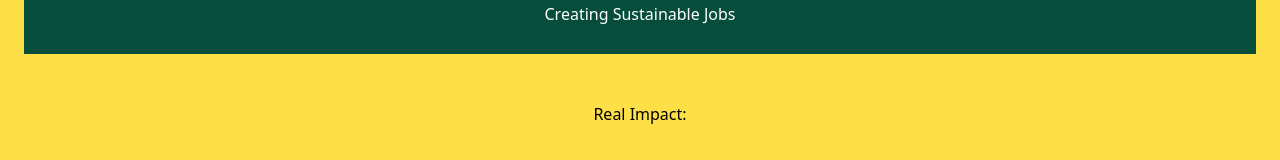
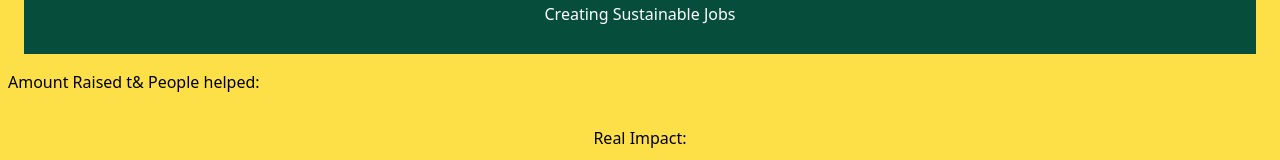
Before and after one commit to treva556/ngo, a Next.js app: page / in a window 1280 px wide. Shown: the part 1216-1376 px from the top of the page. Built offline with nearby package versions, Linux system fonts and the light colour scheme.

Commit message:
milestone 3

```diff
--- a/app/page.js
+++ b/app/page.js
@@ -65,6 +65,9 @@ export default function Home() {
             Creating Sustainable Jobs
           </div>
         </div>
+        <div>
+          <h7>Amount Raised t& People helped:</h7>
+        </div>
 
         <div className="flex justify-center items-center p-8">
           <h3>Real Impact:</h3>
```
